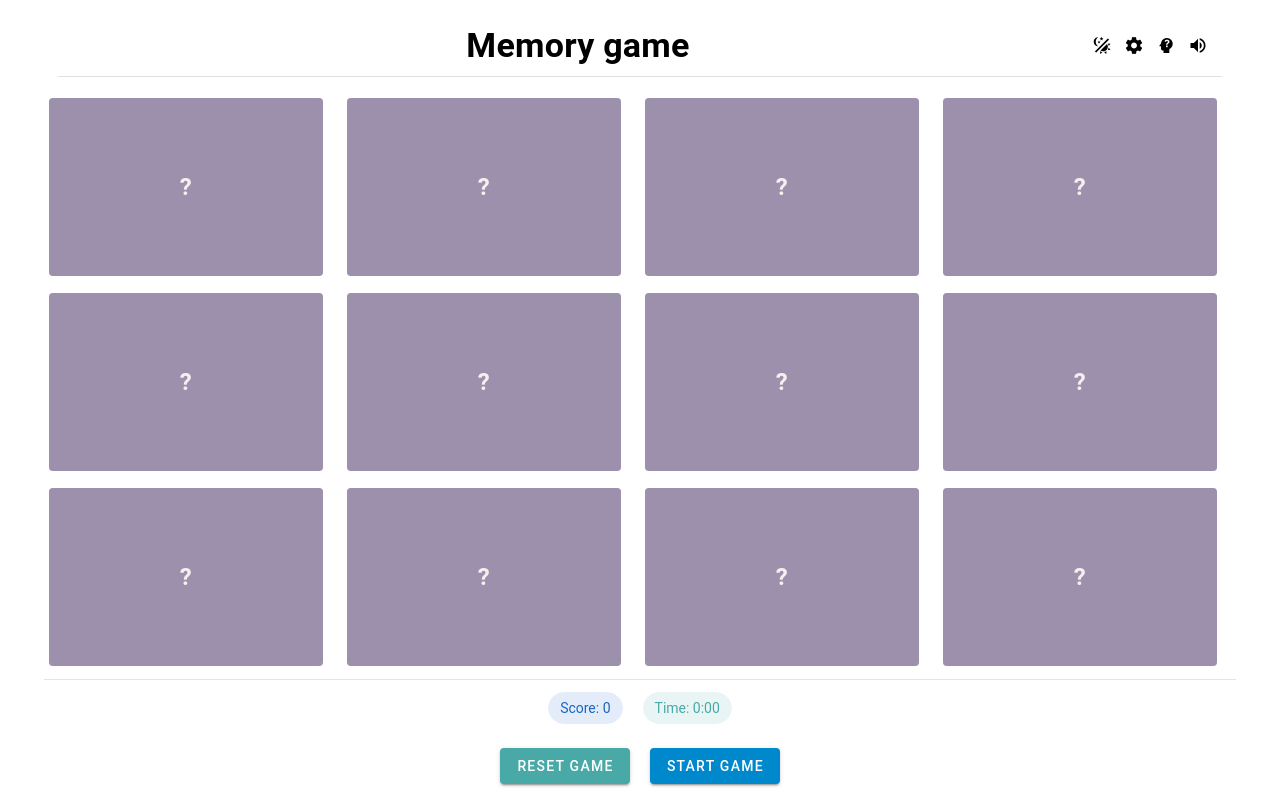
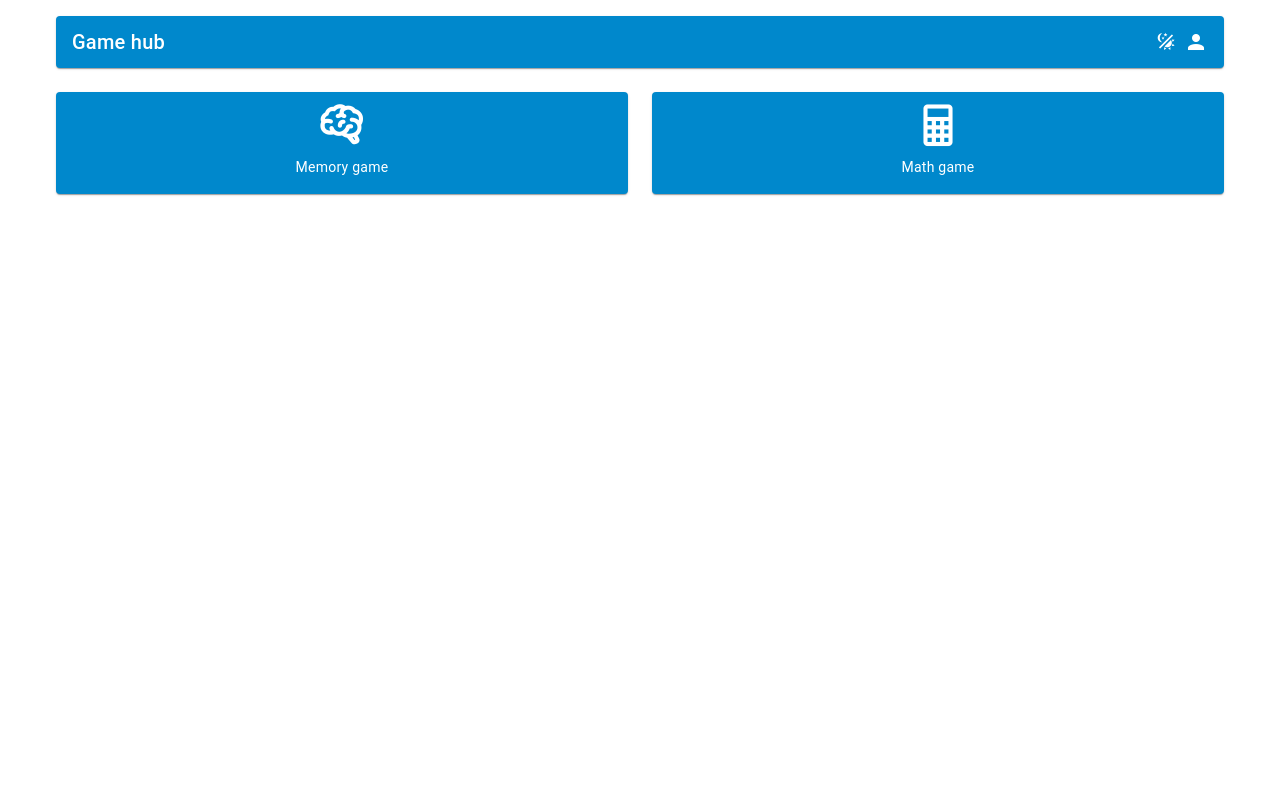
Before and after one commit to onderp2/onderp2.github.io, a Vue app: page / in a window 1280 px wide. Built offline with nearby package versions, Linux system fonts and the light colour scheme.

Commit message:
prepare mathGame

```diff
--- a/src/App.vue
+++ b/src/App.vue
@@ -1,7 +1,7 @@
 <template>
   <v-app>
     <v-main>
-      <HelloWorld/>
+      <router-view />
     </v-main>
   </v-app>
 </template>
@@ -51,6 +51,7 @@ export default {
   --bg-color: #1e1e1e;
   --text-color: #fff;
   --button-color: #0088cc;
+  --button-text-color: #ffffff;
   --matched-color: #44cd5b;
   --card-bg-color: #fff;
   --card-base-bg-color: #e5d7d7;
--- a/src/components/CardSwap.vue
+++ b/src/components/CardSwap.vue
@@ -3,6 +3,11 @@
     <v-row no-gutters>
       <v-col cols="12">
         <v-card elevation="0" :style="{backgroundColor: 'var(--bg-color)', color: 'var(--text-color)'}">
+          <template v-slot:prepend>
+            <v-icon @click="()=> {this.$router.push('/')}">
+              mdi-home
+            </v-icon>
+          </template>
           <template v-slot:title>
             <div class="text-center text-md-h4 font-weight-bold text-sm-h5">
               Memory game
@@ -80,7 +85,7 @@
 
     <!-- Game explanation -->
     <v-dialog v-model="showExplanation">
-      <v-card :style="{color: 'var(--text-color)'}">
+      <v-card :style="{ backgroundColor: 'var(--bg-color)', color: 'var(--text-color)' }">
         <v-card-title class="text-center">
           <span>Game explanation</span>
         </v-card-title>
@@ -163,7 +168,10 @@
           </v-list>
         </v-card-text>
         <v-card-actions>
-          <v-btn @click="this.applySettings" variant="flat">
+          <v-btn @click="this.applySettings"
+                 variant="flat"
+                 :style="{ backgroundColor: 'var(--button-color)', color: 'var(--button-text-color)' }"
+          >
             <span>Apply</span>
           </v-btn>
           <v-btn @click="this.openSettings = false" variant="flat" color="secondary">
--- /dev/null
+++ b/src/components/MathGame.vue
@@ -0,0 +1,15 @@
+<template>
+  <v-container>
+    <h4>Under development...</h4>
+  </v-container>
+</template>
+
+<script>
+export default {
+  name: 'MathGame',
+
+  methods: {
+
+  }
+}
+</script>
--- a/src/router/index.js
+++ b/src/router/index.js
@@ -1,13 +1,24 @@
 import { createRouter, createWebHistory } from 'vue-router'
 import Home from '@/components/CardSwap.vue'
-import APP from '@/App.vue';
+import MathGame from '@/components/MathGame.vue';
+import GameHub from '@/views/GameHub.vue';
 
 const routes = [
   {
     path: '/',
-    name: 'Home',
-    component: APP,
+    name: 'GameHub',
+    component: GameHub,
   },
+  {
+    path: '/games/memory-game',
+    name: "MemoryGame",
+    component: Home
+  },
+  {
+    path: '/games/math',
+    name: "MathGame",
+    component: MathGame
+  }
 ]
 
 const router = createRouter({
--- /dev/null
+++ b/src/views/GameHub.vue
@@ -0,0 +1,99 @@
+<template>
+  <v-container class="bg-color container">
+    <v-row>
+      <v-col cols="12">
+        <v-card :style="{backgroundColor: 'var(--button-color)', color: 'var(--bg-color)'}">
+          <template v-slot:title :style="{color: 'var(--bg-color)'}">
+            <div>
+              Game hub
+            </div>
+          </template>
+          <template v-slot:append>
+            <div class="d-flex align-center ga-2">
+              <v-icon icon="mdi-theme-light-dark" @click="this.toggleTheme" size="20">
+              </v-icon>
+              <v-icon icon="mdi-account">
+              </v-icon>
+            </div>
+          </template>
+        </v-card>
+      </v-col>
+    </v-row>
+    <v-row>
+      <v-col v-for="(game, index) in games"
+      cols="6"
+      :key="index"
+      >
+        <v-card
+            @click="navigateTo(game.link)"
+            :style="{backgroundColor: 'var(--button-color)', color: 'var(--bg-color)'}"
+            class="text-center"
+        >
+          <v-card-title >
+            <v-icon size="50">
+              {{game.icon}}
+            </v-icon>
+          </v-card-title>
+          <v-card-text>
+            {{game.name}}
+          </v-card-text>
+        </v-card>
+      </v-col>
+    </v-row>
+  </v-container>
+</template>
+
+<script>
+import router from '@/router';
+
+export default {
+  name: 'GameHub',
+
+  data() {
+    return {
+      games: [
+        {
+          name: "Memory game",
+          link: '/games/memory-game',
+          icon: 'mdi-brain'
+        },
+        {
+          name: "Math game",
+          link: '/games/math',
+          icon: 'mdi-calculator'
+        }
+      ]
+    }
+  },
+
+  methods: {
+    navigateTo(route) {
+      this.$router.push(route);
+    },
+    toggleTheme() {
+      const currentTheme = document.documentElement.getAttribute('data-theme');
+      const newTheme = currentTheme === 'dark' ? 'light' : 'dark';
+      document.documentElement.setAttribute('data-theme', newTheme);
+    }
+  }
+}
+</script>
+
+<style>
+.container {
+  height: 100%;
+}
+
+.bg-color {
+  background-color: var(--bg-color) !important;
+}
+
+.text-color {
+  color: var(--text-color) !important;
+}
+
+.button-color {
+  background-color: var(--button-color) !important;
+}
+
+</style>
```
